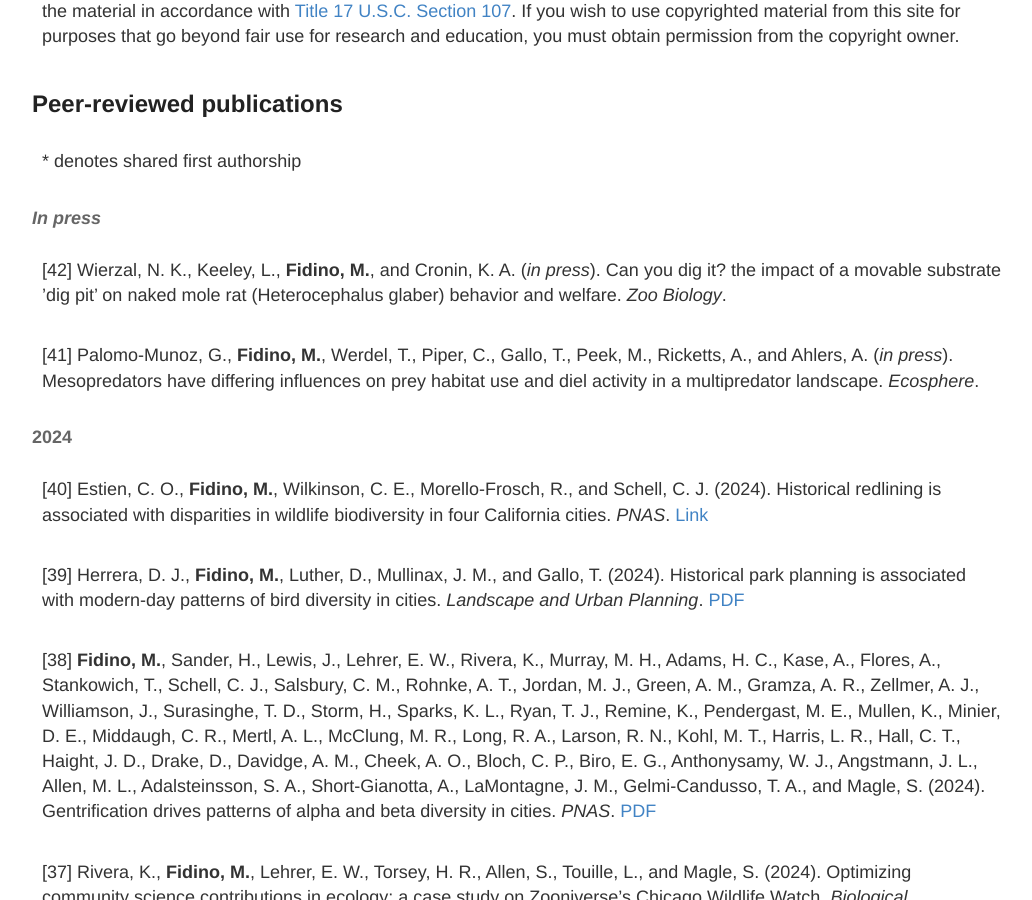
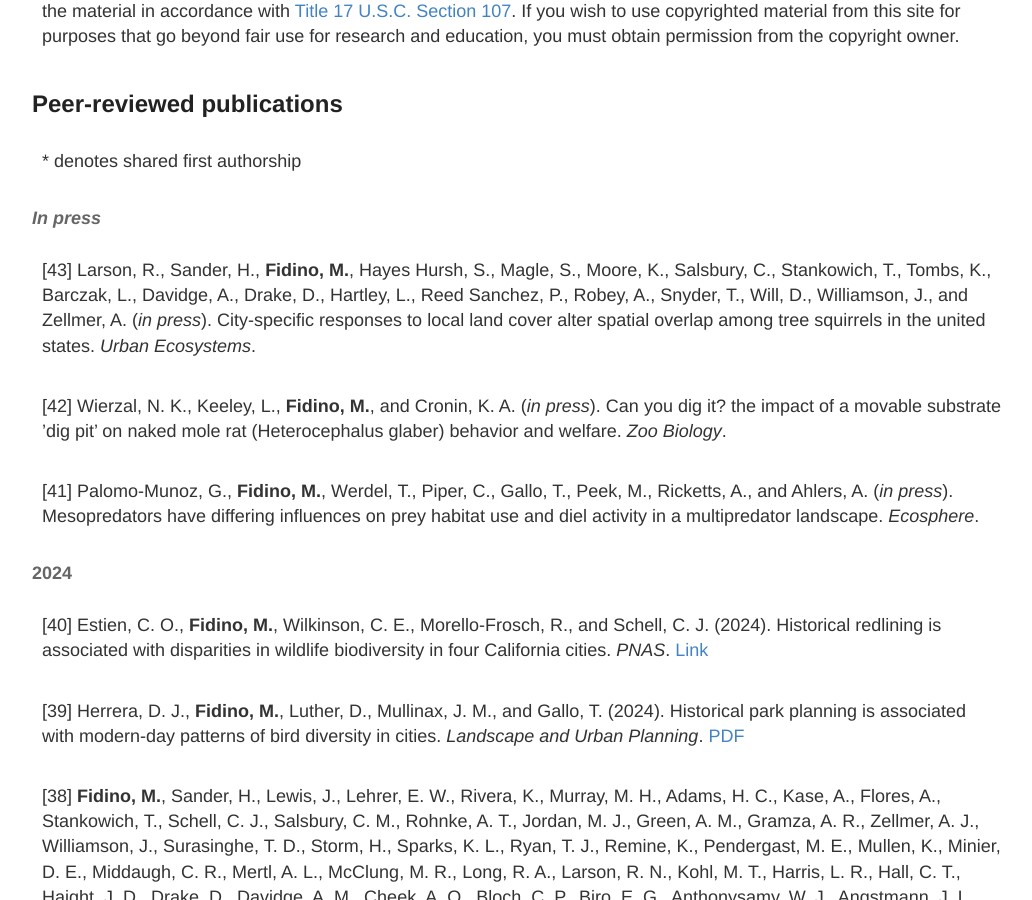
Before and after one commit to mfidino/mfidino.github.io, a Jekyll site: the page built from publications.md, in a window 1280 px wide and 900 px high, scrolled down 338 px. Shown: the whole window, without its empty margins (118-1150 px from the left). Built offline with Jekyll 4.4.1, drawn with Linux system fonts in a browser that asks for light colours.

Commit message:
paper accepted

```diff
--- a/publications.md
+++ b/publications.md
@@ -16,6 +16,8 @@ This site contains copyrighted material, the use of which has not always been sp
 
 #### *In press*
 
+
+[43] Larson, R., Sander, H., **Fidino, M.**, Hayes Hursh, S., Magle, S., Moore, K., Salsbury, C., Stankowich, T., Tombs, K., Barczak, L., Davidge, A., Drake, D., Hartley, L., Reed Sanchez, P., Robey, A., Snyder, T., Will, D., Williamson, J., and Zellmer, A. (*in press*). City-specific responses to local land cover alter spatial overlap among tree squirrels in the united states. *Urban Ecosystems*.
 
 [42] Wierzal, N. K., Keeley, L., **Fidino, M.**, and Cronin, K. A. (*in press*). Can you dig it? the impact of a movable substrate ’dig pit’ on naked mole rat (Heterocephalus glaber) behavior and welfare. *Zoo Biology*.
 
```
Also changed, not shown: 1 other file.
